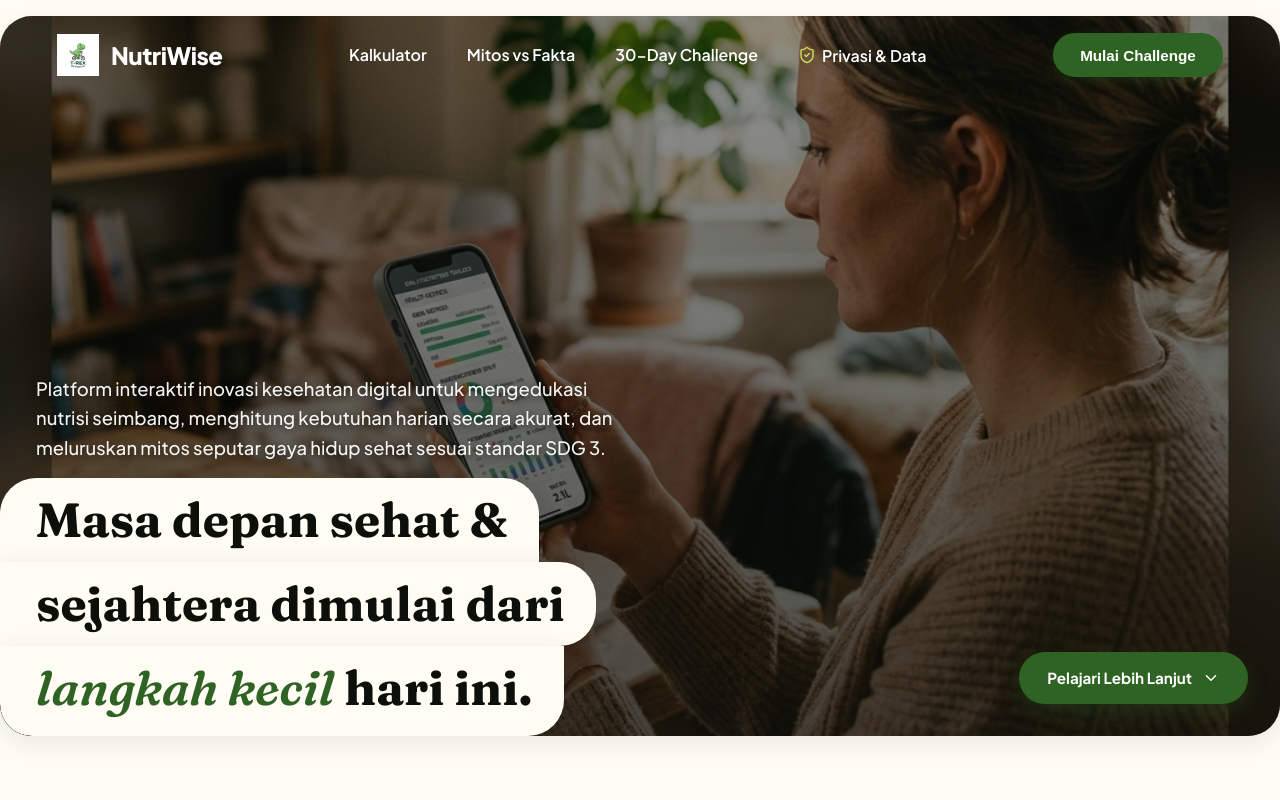
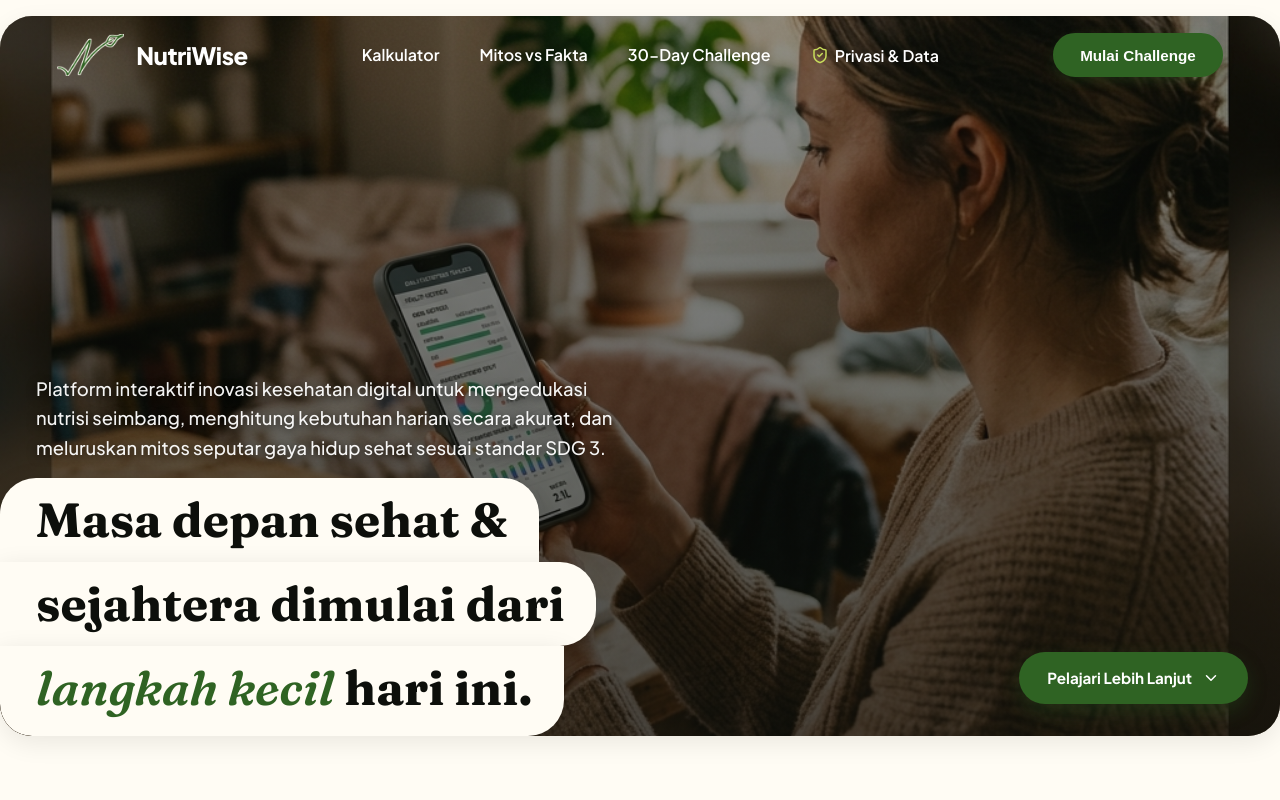
Before and after one commit to dababayou/NutriWise, a React (Vite) app: page / in a window 1280 px wide. Shown: the top 800 px of the page. Built offline with nearby package versions, Linux system fonts and the light colour scheme; no server answers; a web font is replaced by a local one.

Commit message:
style: replace logo asset with logo.png across Navbar, Sidebar, loading screen, and favicon

```diff
--- a/index.html
+++ b/index.html
@@ -12,7 +12,7 @@
     <link rel="preconnect" href="https://fonts.gstatic.com" crossorigin>
     <link href="https://fonts.googleapis.com/css2?family=Fraunces:ital,opsz,wght@0,9..144,400..900;1,9..144,400..900&family=Lora:ital,wght@0,400..700;1,400..700&family=Plus+Jakarta+Sans:wght@400;500;600;700;800&family=Playfair+Display:ital,wght@0,600;0,700;1,400;1,600&display=swap" rel="stylesheet">
 
-    <link rel="icon" type="image/png" href="/dino_logo.png" />
+    <link rel="icon" type="image/png" href="/logo.png" />
   </head>
   <body>
     <div id="root"></div>
--- a/src/App.jsx
+++ b/src/App.jsx
@@ -96,7 +96,7 @@ export default function App() {
         color: '#2F6323'
       }}>
         <div style={{ display: 'flex', flexDirection: 'column', alignItems: 'center', gap: '16px' }}>
-          <img src="/dino_logo.png" alt="NutriWise" style={{ width: '56px', height: '56px' }} />
+          <img src="/logo.png" alt="NutriWise" style={{ width: '56px', height: '56px' }} />
           <span style={{ fontWeight: 700, fontSize: '1rem', color: '#2F6323', fontFamily: 'var(--font-serif)' }}>Memuat NutriWise...</span>
         </div>
       </div>
--- a/src/components/Navbar.jsx
+++ b/src/components/Navbar.jsx
@@ -30,7 +30,7 @@ export default function Navbar({ onOpenPrivacy, onOpenAuth, currentUser, onLogou
     <header className={`navbar-wrapper ${scrolled ? 'scrolled' : ''}`}>
       <div className="navbar-inner">
         <a href="#" onClick={(e) => { e.preventDefault(); handleNavClick(''); }} className="navbar-logo">
-          <img src="/dino_logo.png" alt="NutriWise Logo" />
+          <img src="/logo.png" alt="NutriWise Logo" />
           <span>NutriWise</span>
         </a>
 
--- a/src/components/Sidebar.jsx
+++ b/src/components/Sidebar.jsx
@@ -28,7 +28,7 @@ export default function Sidebar({ activeTab, setActiveTab, currentUser, onLogout
 
         {/* Brand Logo Header */}
         <div className="sidebar-brand">
-          <img src="/dino_logo.png" alt="NutriWise Logo" className="sidebar-logo-img" />
+          <img src="/logo.png" alt="NutriWise Logo" className="sidebar-logo-img" />
           <div className="sidebar-brand-text">
             <span className="sidebar-title">NutriWise</span>
             <span className="sidebar-tagline">Health Dashboard</span>
```
Also changed, not shown: public/logo.png (added).
